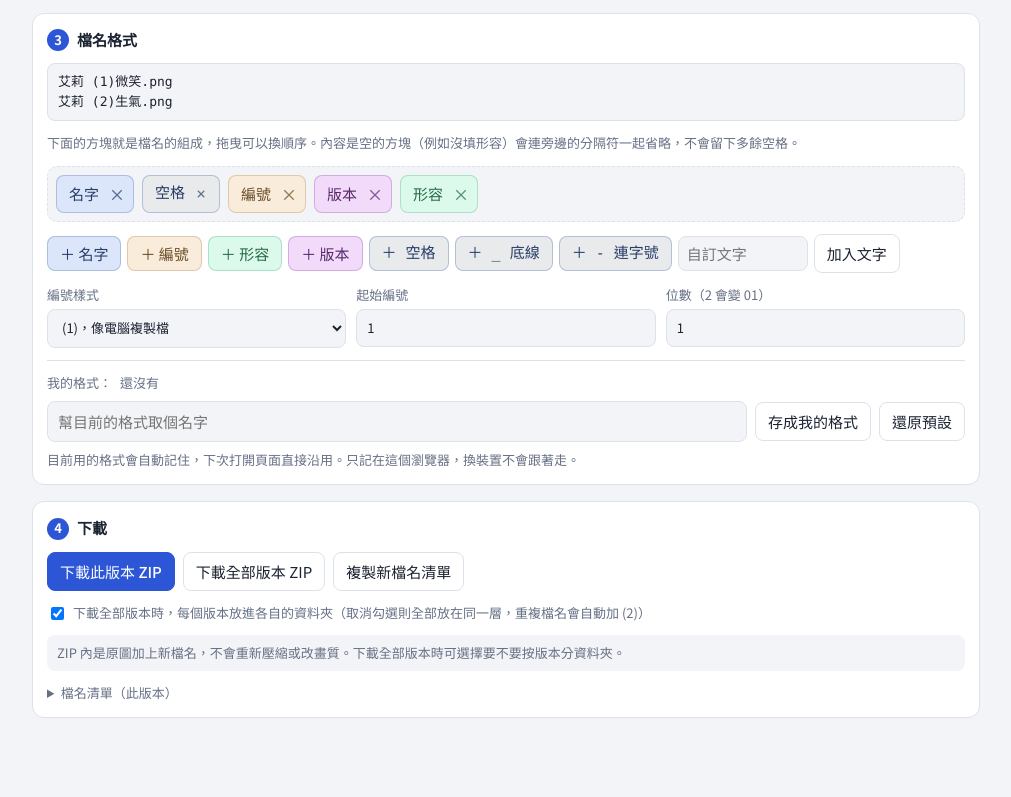
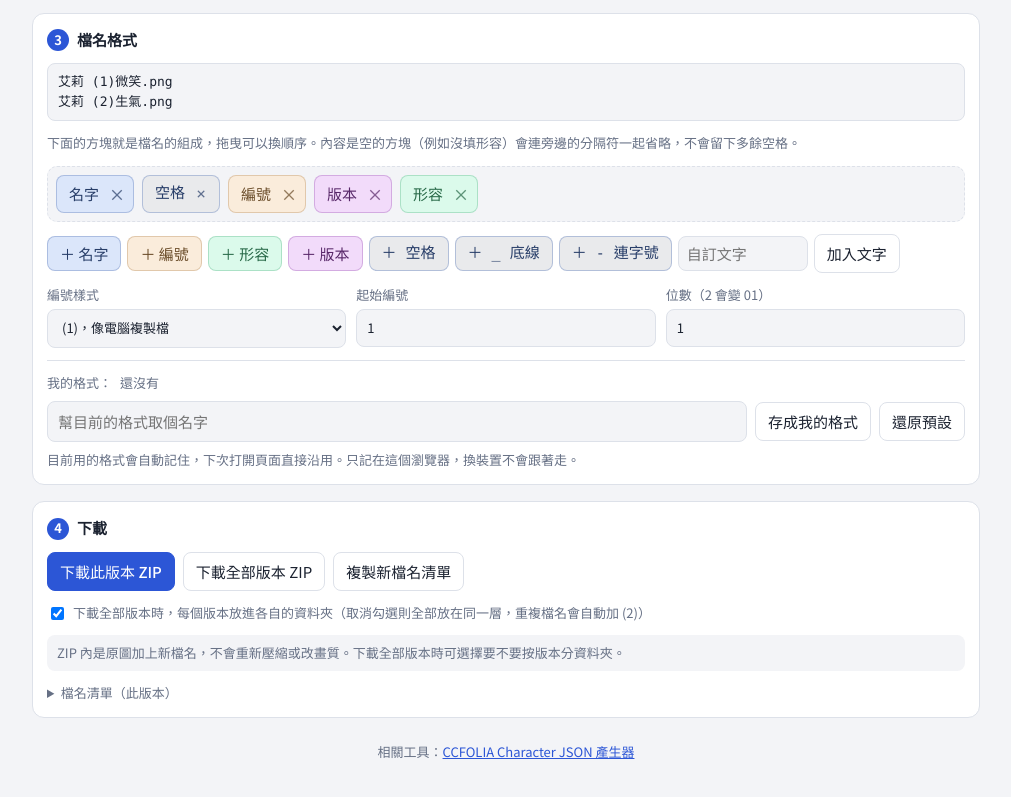
Before and after one commit to minyu3108/sprite-namer, a plain HTML site: page index.html in a window 1280 px wide. Shown: the part 723-1520 px from the top of the page, without its empty margins (134-1145 px from the left). Before the commit the page ends 1497 px from the top, so only its background shows below. Drawn offline with Linux system fonts and the light colour scheme.

Commit message:
Add files via upload

```diff
--- a/index.html
+++ b/index.html
@@ -61,6 +61,8 @@ input[type=text],input[type=number],select{background:var(--bg);border:1px solid
 .check{display:inline-flex;align-items:center;gap:6px;font-size:13px;color:var(--muted)}
 
 /* tabs */
+.foot{text-align:center;color:var(--muted);font-size:13px;padding-top:8px;word-break:break-all}
+.foot a{color:var(--accent)}
 .vbar{position:sticky;top:0;z-index:50;display:flex;align-items:center;gap:10px;margin:0 -16px;padding:8px 16px;background:var(--bg);border-bottom:1px solid var(--line)}
 .vlabel{font-weight:700;font-size:13px;color:var(--muted);flex:0 0 auto}
 .tabs{display:flex;gap:6px;overflow-x:auto;padding-bottom:2px;flex:1 1 0;min-width:0}
@@ -204,6 +206,10 @@ textarea{width:100%;min-height:120px;background:var(--bg);border:1px solid var(-
     <div class="notice" id="msg" role="status">ZIP 內是原圖加上新檔名，不會重新壓縮或改畫質。下載全部版本時可選擇要不要按版本分資料夾。</div>
     <details id="listBox"><summary>檔名清單（此版本）</summary><textarea id="listOut" readonly aria-label="新檔名清單"></textarea></details>
   </section>
+
+  <footer class="foot">
+    相關工具：<a id="extLink" href="https://756y.github.io/ccfolia_character_json_tool/" rel="noopener noreferrer">CCFOLIA Character JSON 產生器</a>
+  </footer>
 </div>
 
 <div class="modal" id="modal" hidden role="dialog" aria-modal="true" aria-labelledby="mPos">
@@ -744,6 +750,9 @@ $('#btnCopy').addEventListener('click',async()=>{
   catch(_){el.listBox.open=true;el.listOut.focus();el.listOut.select();msg('無法直接複製，已把清單選取起來，請手動複製。',true);}
 });
 
+/* external link: inside the viewer frame a plain link is opened outside by the viewer; standalone, open a new tab so work is not lost */
+try{if(window.top===window.self)$('#extLink').target='_blank';}catch(_){}
+
 /* ---------- init ---------- */
 renderPalette();renderAll();
 </script>
```
